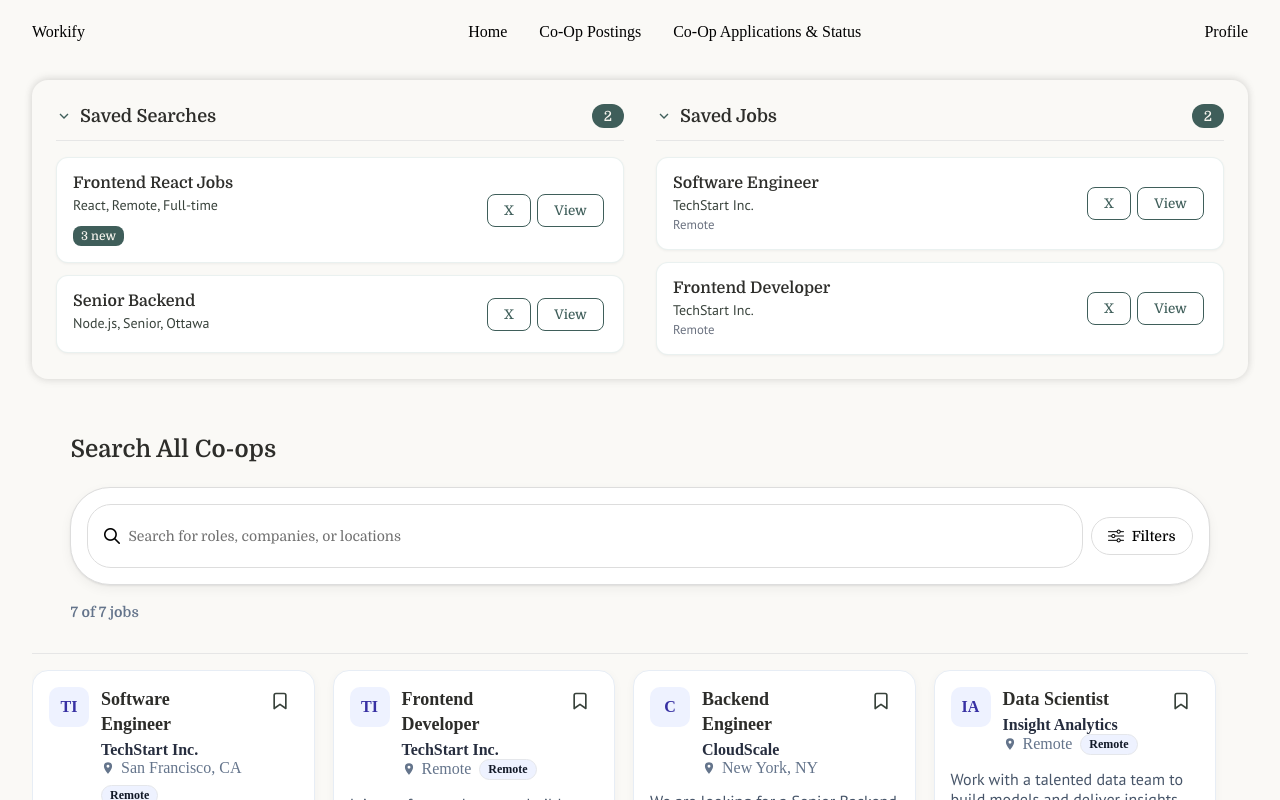
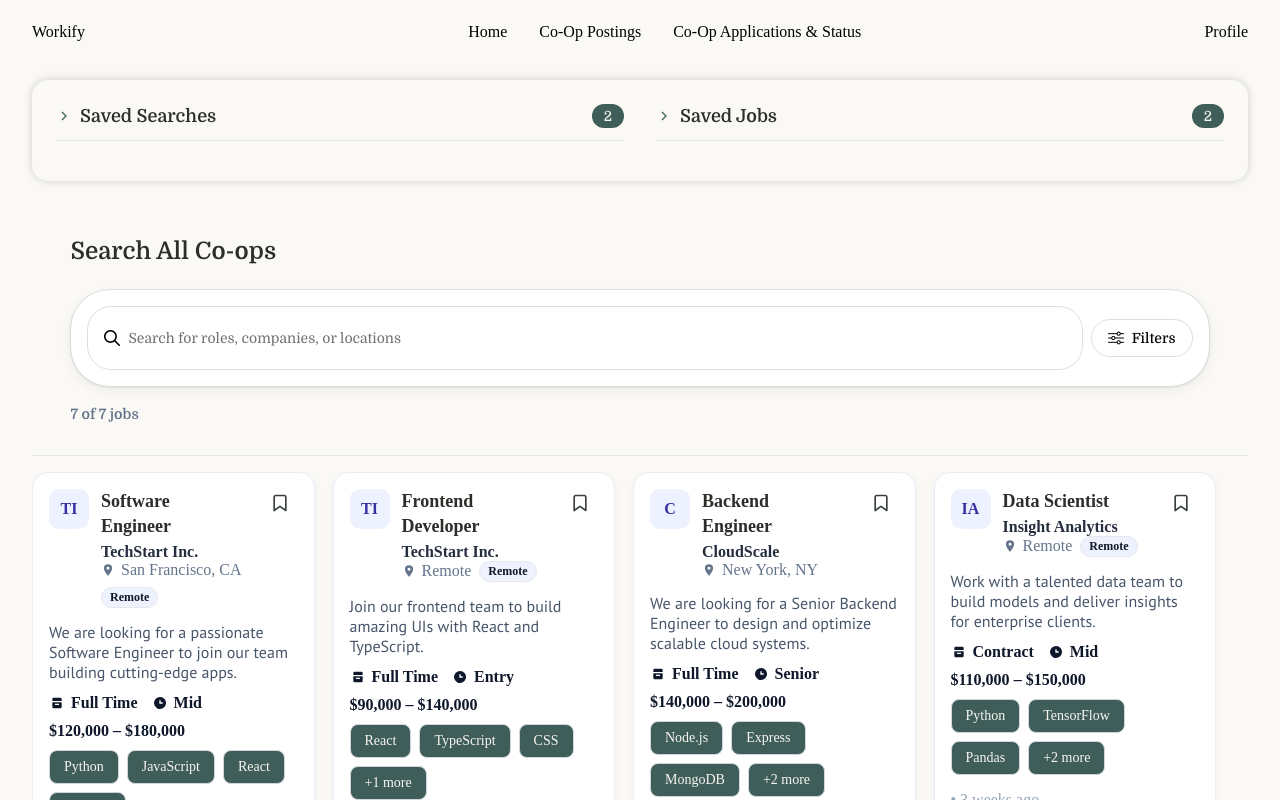
Before and after one commit to jutinwang/Workify, a React app in the folder workify/: page /jobs in a window 1280 px wide. Shown: the top 800 px of the page. Built offline with nearby package versions, Linux system fonts and the light colour scheme; the HTML template or start-up script is replaced by a standard one.

Commit message:
initial state change

```diff
--- a/workify/src/jobs/SavedSection.jsx
+++ b/workify/src/jobs/SavedSection.jsx
@@ -3,8 +3,8 @@ import "./saved-section.css";
 import "../var.css"
 
 const SavedSection = ({ savedJobs = [], savedSearches = [] }) => {
-  const [isSearchesExpanded, setIsSearchesExpanded] = useState(true);
-  const [isJobsExpanded, setIsJobsExpanded] = useState(true);
+  const [isSearchesExpanded, setIsSearchesExpanded] = useState(false);
+  const [isJobsExpanded, setIsJobsExpanded] = useState(false);
 
   return (
     <div className="saved-section-wrapper">
```
